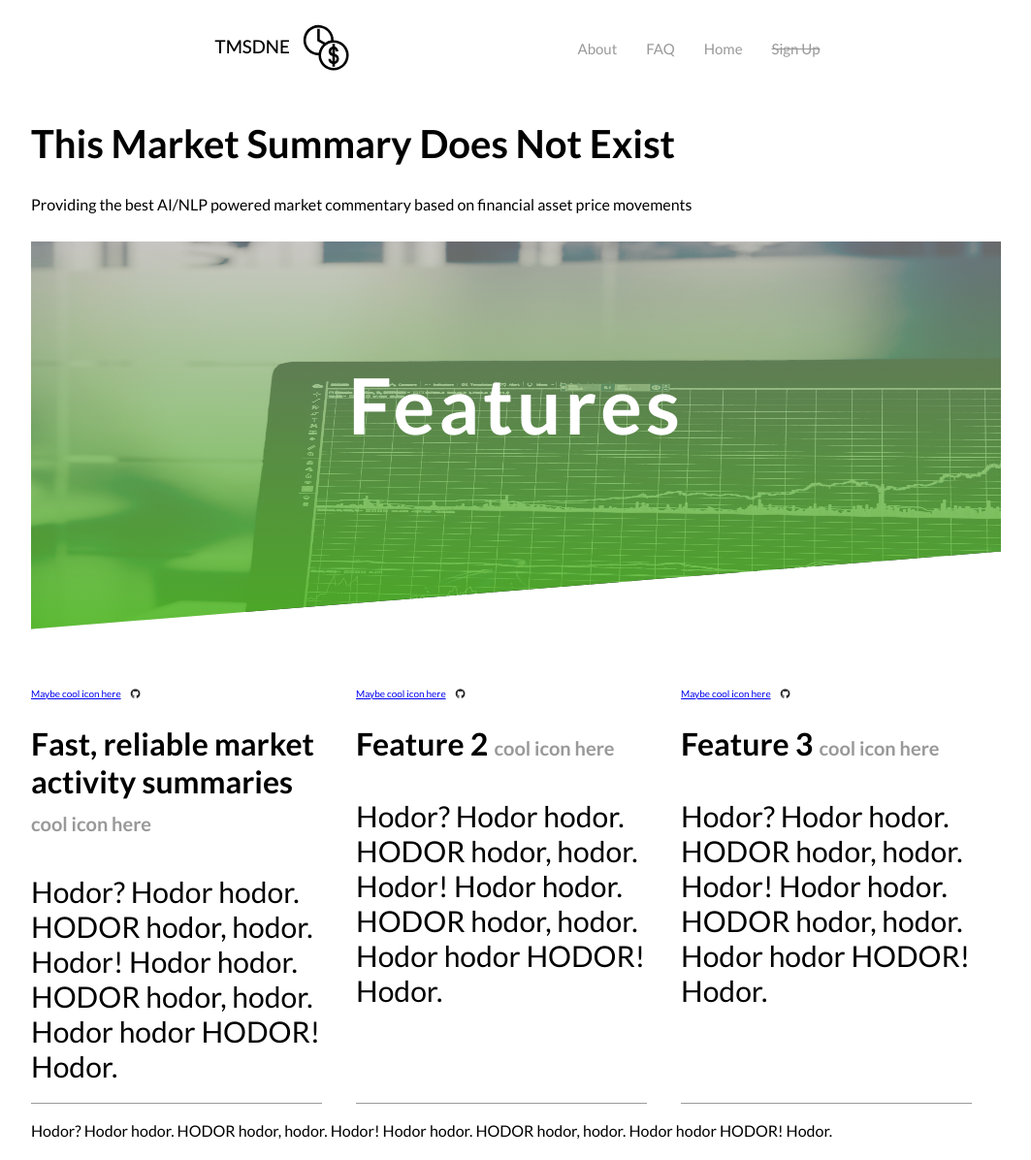
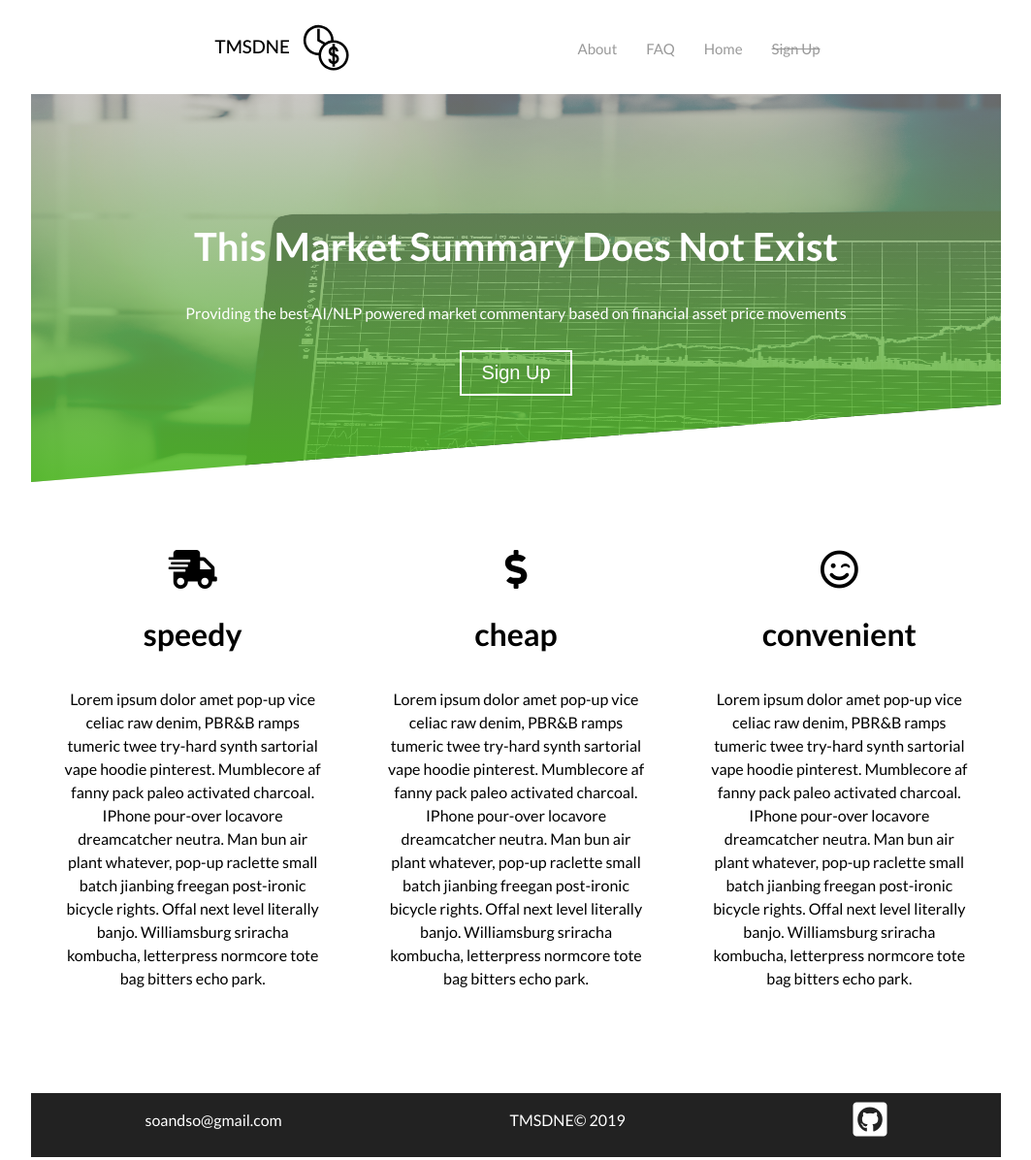
Before and after one commit to TMSDNE/user-interface, a website: page index.html in a window 1280 px wide. Shown: the part 5-1201 px from the top of the page at 97% size, without its empty margins (108-1171 px from the left). Drawn offline with Linux system fonts and the light colour scheme.

Commit message:
polish index page

```diff
--- a/index.html
+++ b/index.html
@@ -1,19 +1,31 @@
 <!DOCTYPE html>
 <html lang="en">
   <head>
-    <meta charset="UTF-8">
-    <meta name="viewport" content="width=device-width, initial-scale=1.0">
-    <meta http-equiv="X-UA-Compatible" content="ie=edge">
+    <meta charset="UTF-8" />
+    <meta name="viewport" content="width=device-width, initial-scale=1.0" />
+    <meta http-equiv="X-UA-Compatible" content="ie=edge" />
     <title>This Market Summary Does Not Exist | Home</title>
-    <link href="https://fonts.googleapis.com/css?family=Lato:400,700" rel="stylesheet"/>
+    <link
+      href="https://fonts.googleapis.com/css?family=Lato:400,700"
+      rel="stylesheet"
+    />
     <link rel="stylesheet" type="text/css" href="./css/index.css" />
-    <link rel="stylesheet" href="https://use.fontawesome.com/releases/v5.8.1/css/all.css" integrity="sha384-50oBUHEmvpQ+1lW4y57PTFmhCaXp0ML5d60M1M7uH2+nqUivzIebhndOJK28anvf" crossorigin="anonymous">
+    <link
+      rel="stylesheet"
+      href="https://use.fontawesome.com/releases/v5.8.1/css/all.css"
+      integrity="sha384-50oBUHEmvpQ+1lW4y57PTFmhCaXp0ML5d60M1M7uH2+nqUivzIebhndOJK28anvf"
+      crossorigin="anonymous"
+    />
   </head>
   <body>
     <div class="container">
       <header class="main-header">
         <a class="main-header__a" href="index.html">
-                <img src="/assests/images/logo.png" alt="logo" class="main-header__img">
+          <img
+            src="/assests/images/logo.png"
+            alt="logo"
+            class="main-header__img"
+          />
         </a>
         <nav class="main-header__nav">
           <a href="about.html" class="main-header__a">About</a>
@@ -23,14 +35,18 @@
         </nav>
       </header>
 
-
       <main>
-            <h1>This Market Summary Does Not Exist</h1>
-            <p>Providing the best AI/NLP powered market commentary based on financial asset price movements</p>
         <!-- features -->
         <section id="features" class="features">
           <div class="hero hero--alternative">
-                    <h1 class="hero__h1 tag-line">Features</h1>
+            <div style="width: 80%; color:white; text-align: center; margin-top: 100px;">
+              <h1>This Market Summary Does Not Exist</h1>
+              <p>
+                Providing the best AI/NLP powered market commentary based on
+                financial asset price movements
+              </p>
+            </div>
+            <button class="button-basic">Sign Up</button>
           </div>
 
           <!-- carousel -->
@@ -39,58 +55,107 @@
                     <span id="arrowLeft" class="carousel__span"><</span>
                     <span id="arrowRight" class="carousel__span">></span>
                 </div> -->
-
-                <div class="cards">
+                <secion class="features-cards">
+                <div class="features-card">
+                        <i class="fas fa-shipping-fast"></i>
+                    <h2>speedy</h2>
+                    <p>Lorem ipsum dolor amet pop-up vice celiac raw denim, PBR&B ramps tumeric twee try-hard synth sartorial vape hoodie pinterest. Mumblecore af fanny pack paleo activated charcoal. IPhone pour-over locavore dreamcatcher neutra. Man bun air plant whatever, pop-up raclette small batch jianbing freegan post-ironic bicycle rights. Offal next level literally banjo. Williamsburg sriracha kombucha, letterpress normcore tote bag bitters echo park.</p>
+                </div>
+                <div class="features-card">
+                        <i class="fas fa-dollar-sign"></i>
+                    <h2>cheap</h2>
+                    <p>Lorem ipsum dolor amet pop-up vice celiac raw denim, PBR&B ramps tumeric twee try-hard synth sartorial vape hoodie pinterest. Mumblecore af fanny pack paleo activated charcoal. IPhone pour-over locavore dreamcatcher neutra. Man bun air plant whatever, pop-up raclette small batch jianbing freegan post-ironic bicycle rights. Offal next level literally banjo. Williamsburg sriracha kombucha, letterpress normcore tote bag bitters echo park.</p>
+                </div>
+                <div class="features-card">
+                        <i class="far fa-smile-wink"></i>
+                    <h2>convenient</h2>
+                    <p>Lorem ipsum dolor amet pop-up vice celiac raw denim, PBR&B ramps tumeric twee try-hard synth sartorial vape hoodie pinterest. Mumblecore af fanny pack paleo activated charcoal. IPhone pour-over locavore dreamcatcher neutra. Man bun air plant whatever, pop-up raclette small batch jianbing freegan post-ironic bicycle rights. Offal next level literally banjo. Williamsburg sriracha kombucha, letterpress normcore tote bag bitters echo park.</p>
+                </div>
+            </secion>
+          <!-- <div class="cards">
             <article class="card">
               <div class="card__div">
-                           <a href="#" class="card__a">Maybe cool icon here<i class="fab fa-github card__i"></i></a>
+                <a href="#" class="card__a"
+                  >Maybe cool icon here<i class="fab fa-github card__i"></i
+                ></a>
               </div>
 
               <div class="card__div text-container">
-                            <h2>Fast, reliable market activity summaries<span class="card__span text-container--small"> cool icon here</span></h2>
-                            Hodor? Hodor hodor. HODOR hodor, hodor. Hodor! Hodor hodor. HODOR hodor, hodor. Hodor hodor HODOR! Hodor.
+                <h2>
+                  Fast, reliable market activity summaries<span
+                    class="card__span text-container--small"
+                  >
+                    cool icon here</span
+                  >
+                </h2>
+                Hodor? Hodor hodor. HODOR hodor, hodor. Hodor! Hodor hodor.
+                HODOR hodor, hodor. Hodor hodor HODOR! Hodor.
               </div>
             </article>
 
             <article class="card">
               <div class="card__div">
-                           <a href="#" class="card__a">Maybe cool icon here<i class="fab fa-github card__i"></i></a>
+                <a href="#" class="card__a"
+                  >Maybe cool icon here<i class="fab fa-github card__i"></i
+                ></a>
               </div>
 
               <div class="card__div text-container">
-                            <h2>Feature 2 <span class="card__span text-container--small"> cool icon here</span></h2>
-                            Hodor? Hodor hodor. HODOR hodor, hodor. Hodor! Hodor hodor. HODOR hodor, hodor. Hodor hodor HODOR! Hodor.
+                <h2>
+                  Feature 2
+                  <span class="card__span text-container--small">
+                    cool icon here</span
+                  >
+                </h2>
+                Hodor? Hodor hodor. HODOR hodor, hodor. Hodor! Hodor hodor.
+                HODOR hodor, hodor. Hodor hodor HODOR! Hodor.
               </div>
             </article>
 
             <article class="card">
               <div class="card__div">
-                           <a href="#" class="card__a">Maybe cool icon here<i class="fab fa-github card__i"></i></a>
+                <a href="#" class="card__a"
+                  >Maybe cool icon here<i class="fab fa-github card__i"></i
+                ></a>
               </div>
 
               <div class="card__div text-container">
-                            <h2>Feature 3 <span class="card__span text-container--small"> cool icon here</span></h2>
-                            Hodor? Hodor hodor. HODOR hodor, hodor. Hodor! Hodor hodor. HODOR hodor, hodor. Hodor hodor HODOR! Hodor.
+                <h2>
+                  Feature 3
+                  <span class="card__span text-container--small">
+                    cool icon here</span
+                  >
+                </h2>
+                Hodor? Hodor hodor. HODOR hodor, hodor. Hodor! Hodor hodor.
+                HODOR hodor, hodor. Hodor hodor HODOR! Hodor.
               </div>
             </article>
-                    <p class="features__p">Hodor? Hodor hodor. HODOR hodor, hodor. Hodor! Hodor hodor. HODOR hodor, hodor. Hodor hodor HODOR! Hodor.</p>
+            <p class="features__p">
+              Hodor? Hodor hodor. HODOR hodor, hodor. Hodor! Hodor hodor. HODOR
+              hodor, hodor. Hodor hodor HODOR! Hodor.
+            </p>
           </div>
-            </section>
+        </section> -->
 
         <!-- cta -->
-             <section id=cta class="cta">
+        <!-- <section id=cta class="cta">
                 <div class="hero">
                     <a class="hero__a" href="#" target="__blank">
                         <h2 class="hero__h1 tag-line">Get Started</h2>
                     </a>
                     <p class="hero__p subtitle">HODOR hodor, hodor. Hodor hodor. Hodor... Hodor hodor. Hodor... Hodor hodor. Hodor, hodor. Hodor. Hodor, hodor. Hodor. Hodor. Hodor! Hodor hodor. HODOR HODOR! Hodor, hodor. Hodor. HODOR? Hodor, hodor. Hodor. Hodor. Hodor hodor. Hodor? HODOR hodor, hodor. Hodor, hodor, hodor hodor.</p>
                 </div>
-            </section>
+            </section> -->
       </main>
 
-
       <footer class="footer">
-            <p class="footer__p">Hodor... Hodor hodor. HODOR HODOR! Hodor hodor! HODOR hodor, hodor. HODOR HODOR! Hodor, hodor. Hodor. Hodor hodor. Hodor hodor! HODOR HODOR! HODOR HODOR! Hodor! Hodor hodor. Hodor hodor. Hodor... Hodor hodor.</p>
+            <div class="footer__div contact">
+                <p class="footer__p">soandso@gmail.com</p>
+            </div>
+            <p class="footer__p">TMSDNE&copy; 2019</p>
+            <div class ="footer__div social-media">
+                <i class="fab fa-github-square"></i>
+            </div>
         </footer>
     </div>
 
--- /dev/null
+++ b/less/components/button.less
@@ -0,0 +1,14 @@
+.button-basic{
+    font-size: 2rem;
+    text-decoration: none;
+    padding: 10px 20px;
+    background: none;
+    color: @white;
+    border: 2px solid white;
+    transition: all .2s;
+
+        &:hover{
+            transform: scale(1.1);
+        }
+
+}
--- a/less/components/cards.less
+++ b/less/components/cards.less
@@ -51,6 +51,7 @@
     }
 
     &__img{
+        width: 60px;
         border-radius: 100px;
     }
 }
--- /dev/null
+++ b/less/components/feature-card.less
@@ -0,0 +1,22 @@
+
+.features-cards{
+    display:flex;
+    flex-basis: 30%;
+    margin-top: 40px;
+
+
+
+
+
+}
+
+
+.features-card{
+    text-align: center;
+    margin: 30px;
+
+    i{
+        font-size: 4rem;
+
+    }
+}
--- a/less/pages/home-page.less
+++ b/less/pages/home-page.less
@@ -3,3 +3,5 @@
 @import "../components/features";
 @import "../components/hero";
 @import "../components/footer";
+@import "../components/button";
+@import "../components/feature-card";
```
Also changed, not shown: css/index.css. Lines whose indentation alone changed are shown as unchanged.
